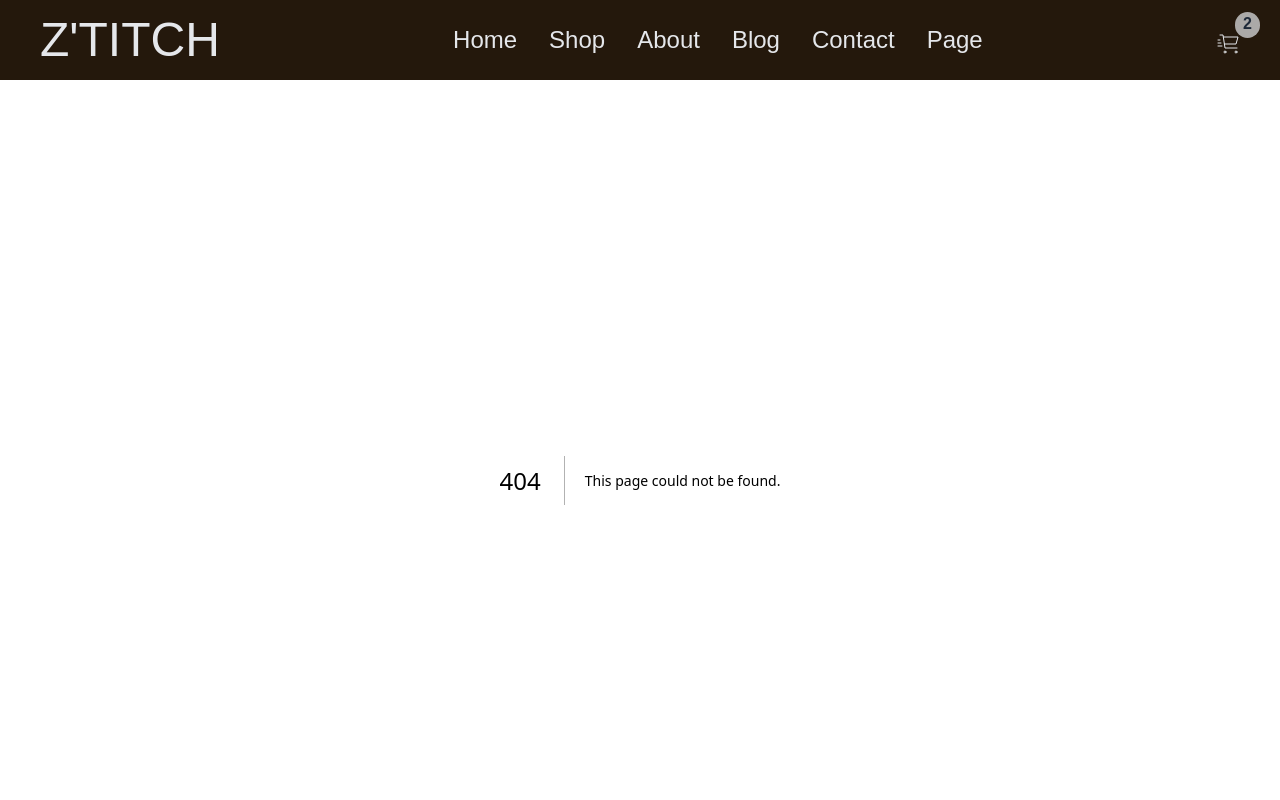
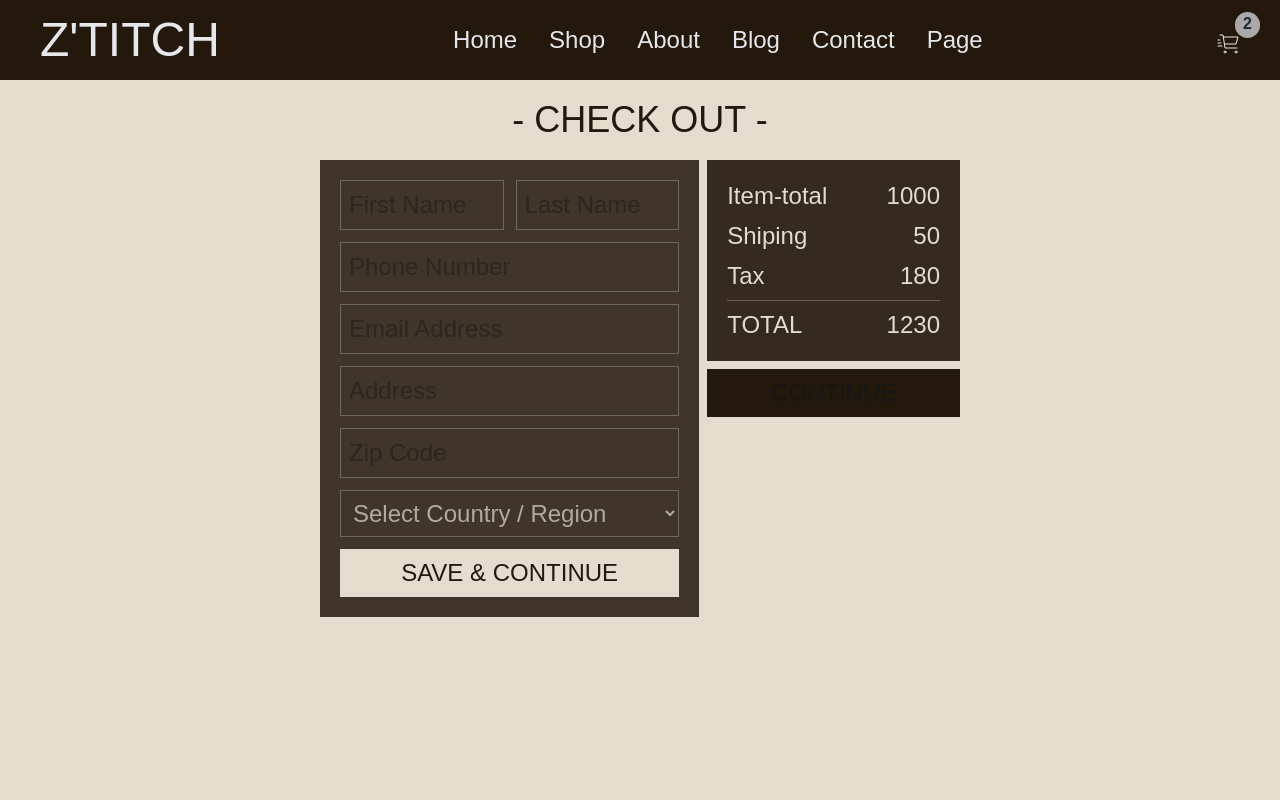
Before and after one commit to zainal45679/ztitch-clothing, a Next.js app: page /cart/checkout in a window 1280 px wide. Before the commit this address had no page. Shown: the top 800 px of the page. Built offline with nearby package versions, Linux system fonts and the light colour scheme; a web font is replaced by a local one.

Commit message:
Form updated using zod and useForm

```diff
--- a/app/_layouts/Header.tsx
+++ b/app/_layouts/Header.tsx
@@ -1,7 +1,7 @@
 "use client";
 import Link from 'next/link'
 import React, { useState } from 'react'
-import Cart from './Cart'
+import Cart from '../../svg/Cart'
 import Hamburger from '@/svg/Hamburger'
 import Close from '@/svg/Close';
 
--- /dev/null
+++ b/app/cart/checkout/page.tsx
@@ -0,0 +1,148 @@
+"use client"
+
+import { schema } from "@hookform/resolvers/ajv/src/__tests__/__fixtures__/data.js";
+import { zodResolver } from "@hookform/resolvers/zod";
+import React from "react";
+import { useForm } from "react-hook-form";
+import { z } from "zod";
+
+const checkoutSchema = z.object({
+    fname:z.string().min(5, "First Name is Required"),
+    lname:z.string().min(3, "Last Name is Required"),
+    phone:z.string().regex(/^\d+$/, "Phone number must contain only digits").min(10, "Phone Number should be minimum 10 numbers"),
+    email:z.string().email({message : "Invalid Email"}),
+    address:z.string().min(10, "Address is Required"),
+    zip:z.string().regex(/^\d+$/, "Enter a valid PIN code").min(6, "ZIP code is Required"),
+    country:z.string().min(5, "Please select a Country"),
+})
+
+
+type TcheckOut = z.infer<typeof checkoutSchema>
+
+const submit = (data : TcheckOut) =>{
+    console.log(data);
+}
+
+const page = () => {
+
+const { register, handleSubmit, formState : { errors } } = useForm({ resolver: zodResolver(checkoutSchema)})
+
+
+  return (
+    <div>
+      <div className="bg-[#e5dccd] min-h-[90vh] px-80">
+        <div>
+          <h1 className="text-4xl text-[#24180c] text-center p-5 ">
+            - CHECK OUT -
+          </h1>
+        </div>
+        <div className="flex gap-2">
+          <div className="bg-[#24180c]/85 w-[60%]">
+            <div className="flex text-2xl p-5 w-full">
+              <form onSubmit={handleSubmit(submit)} className="flex flex-col gap-3 w-full">
+                <div className="flex gap-3 w-full">
+                  <div className="w-full">
+                    <input
+                      {...register("fname")}
+                      type="text"
+                      placeholder="First Name"
+                      className="border border-[#e5dccd]/30 p-2 w-full"
+                    />
+                    {errors.fname && ( <p className='text-red-500 text-sm'> {errors.fname.message as string} </p>)}
+                  </div>
+                  <div className="w-full">
+                    <input
+                      {...register("lname")}
+                      type="text"
+                      placeholder="Last Name"
+                      className="border border-[#e5dccd]/30 p-2 w-full"
+                    />
+                    {errors.lname && ( <p className='text-red-500 text-sm'> {errors.lname.message as string} </p>)}
+                  </div>
+                </div>
+                <div>
+                  <input
+                    {...register("phone")}
+                    type="text"
+                    placeholder="Phone Number"
+                    className="border border-[#e5dccd]/30 p-2 w-full"
+                  />
+                  {errors.phone && ( <p className='text-red-500 text-sm'> {errors.phone.message as string} </p>)}
+                </div>
+                <div>
+                  <input
+                    {...register("email")}
+                    type="text"
+                    placeholder="Email Address"
+                    className="border border-[#e5dccd]/30 p-2 w-full"
+                  />
+                  {errors.email && ( <p className='text-red-500 text-sm'> {errors.email.message as string} </p>)}
+                </div>
+                <div>
+                  <input
+                    {...register("address")}
+                    type="text"
+                    placeholder="Address"
+                    className="border border-[#e5dccd]/30 p-2 w-full"
+                  />
+                  {errors.address && ( <p className='text-red-500 text-sm'> {errors.address.message as string} </p>)}
+                </div>
+                <div>
+                  <input
+                    {...register("zip")}
+                    type="text"
+                    placeholder="Zip Code"
+                    className="border border-[#e5dccd]/30 p-2 w-full"
+                  />
+                  {errors.zip && ( <p className='text-red-500 text-sm'> {errors.zip.message as string} </p>)}
+                </div>
+                <div>
+                  <select {...register("country")} className="border text-[#e5dccd]/70 border-[#e5dccd]/30 p-2 w-full bg-transparent">
+                        <option value="">Select Country / Region</option>
+                        <option value="India">India</option>
+                        <option value="Saudi Arabia">Saudi Arabia</option>
+                        <option value="UAE">UAE</option>
+                        <option value="Qatar">Qatar</option>
+                        <option value="Oman">Oman</option>
+                   </select>
+                   {errors.country && ( <p className='text-red-500 text-sm'> {errors.country.message as string} </p>)}
+                </div>
+                <div>
+                  <button className="bg-[#e5dccd] text-[#24180c] w-full p-2">
+                    SAVE & CONTINUE
+                  </button>
+                </div>
+              </form>
+            </div>
+          </div>
+          <div className="flex flex-col w-[40%] gap-2">
+            <div className="bg-[#24180c]/90 h-fit p-5 text-2xl text-[#e5dccd] flex flex-col gap-2">
+              <div className="flex justify-between">
+                <h1>Item-total</h1>
+                <h1>1000</h1>
+              </div>
+              <div className="flex justify-between">
+                <h1>Shiping</h1>
+                <h1>50</h1>
+              </div>
+              <div className="flex justify-between">
+                <h1>Tax</h1>
+                <h1>180</h1>
+              </div>
+              <hr className="opacity-30" />
+              <div className="flex justify-between">
+                <h1>TOTAL</h1>
+                <h1>1230</h1>
+              </div>
+            </div>
+            <div>
+              <button className="text-2xl text-center bg-[#24180c] w-full p-2">CONTINUE</button>
+            </div>
+          </div>
+        </div>
+      </div>
+    </div>
+  );
+};
+
+export default page;
--- a/app/cart/page.tsx
+++ b/app/cart/page.tsx
@@ -4,8 +4,9 @@ import img2 from "../../public/_images/IMG_8992.jpg";
 import img3 from "../../public/_images/IMG_8994.jpg";
 import img4 from "../../public/_images/IMG_9024.jpg";
 import Image from "next/image";
-import Cart from "../_layouts/Cart";
+import Cart from "../../svg/Cart";
 import CartCard from "../_components/cart-card";
+import Link from "next/link";
 
 const products = [
   {
@@ -58,9 +59,9 @@ const page = () => {
             <h1 className="text-xl">CART TOTAL</h1>
             <h1 className="text-xl">ITEM TOTAL</h1>
             <h1 className="text-xl">TOTAL</h1>
-            <button className="bg-[#e5dccd] text-2xl text-[#24180c] p-3 w-full">
+            <Link href="/cart/checkout" className="bg-[#e5dccd] text-center text-2xl text-[#24180c] p-3 w-full">
               PROCEED TO CHECKOUT
-            </button>
+            </Link>
           </div>
         </div>
       </div>
--- a/app/shop/[products]/[product]/page.tsx
+++ b/app/shop/[products]/[product]/page.tsx
@@ -7,7 +7,7 @@ import img4 from "../../../../public/_images/p-4.webp";
 
 const Page = () => {
   return (
-    <div className="h-[90vh] flex bg-[#e5dccd] text-[#24180c]">
+    <div className="h-[90vh] flex md:flex-row flex-col bg-[#e5dccd] text-[#24180c]">
       <div className="relative w-1/2 h-full p-10 grid grid-cols-2 grid-rows-2 gap-3">
         <div className="relative">
           <Image src={img1} alt="image1" fill className="object-cover" />
```
Also changed, not shown: svg/Cart.tsx (renamed from app/_layouts/Cart.tsx).
